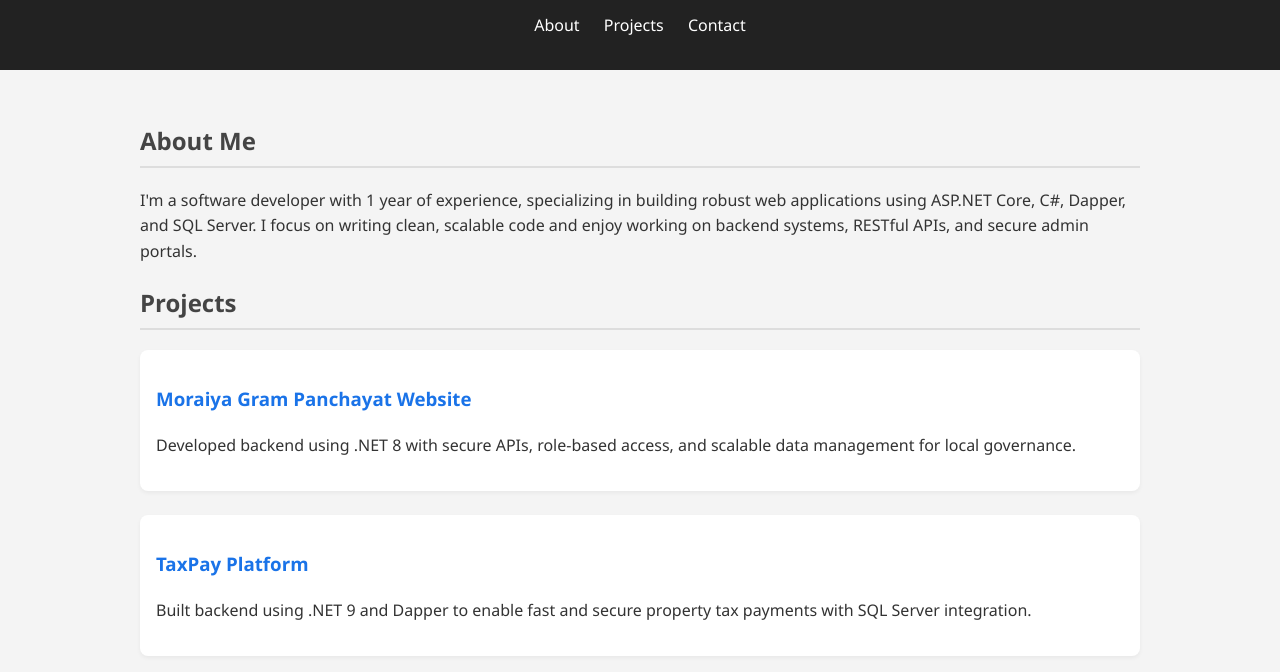
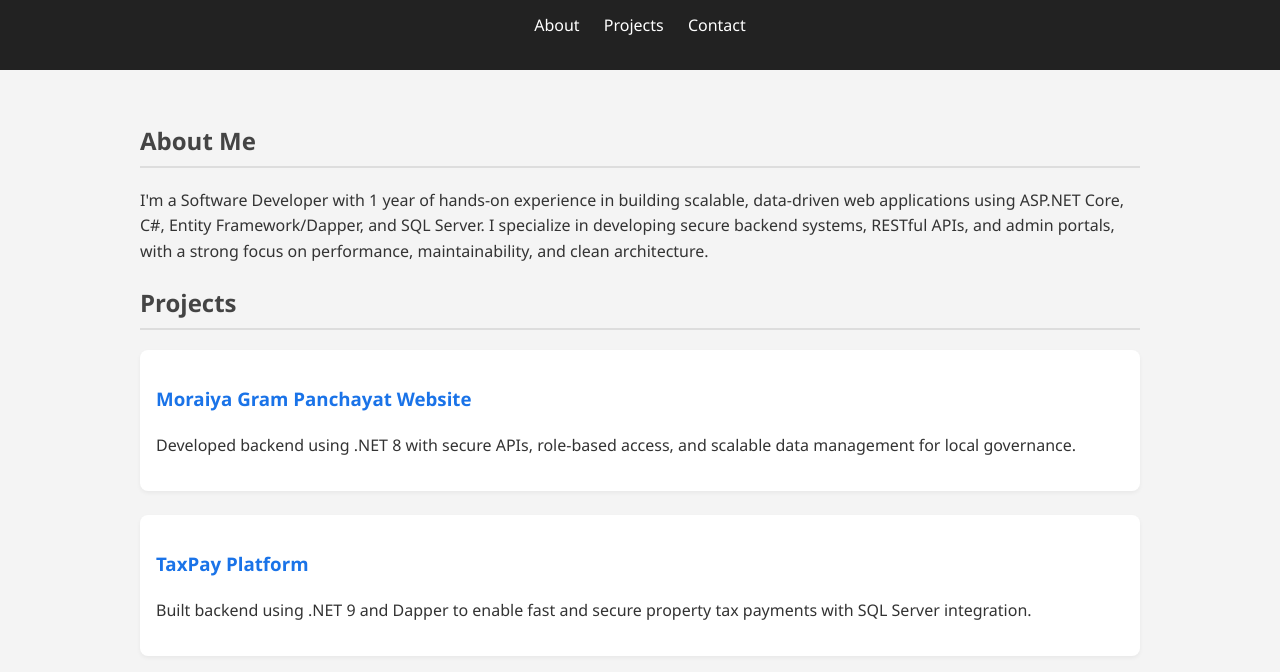
Before and after one commit to dhruvit-jodhani/dhruvitjodhani.github.io, a plain HTML site: page index.html in a window 1280 px wide. Shown: the part 128-800 px from the top of the page. Drawn offline with Linux system fonts and the light colour scheme.

Commit message:
Update index.html

```diff
--- a/index.html
+++ b/index.html
@@ -74,7 +74,7 @@
   <section id="about">
     <h2>About Me</h2>
     <p>
-      I'm a software developer with 1 year of experience, specializing in building robust web applications using ASP.NET Core, C#, Dapper, and SQL Server. I focus on writing clean, scalable code and enjoy working on backend systems, RESTful APIs, and secure admin portals.
+     I'm a Software Developer with 1 year of hands-on experience in building scalable, data-driven web applications using ASP.NET Core, C#, Entity Framework/Dapper, and SQL Server. I specialize in developing secure backend systems, RESTful APIs, and admin portals, with a strong focus on performance, maintainability, and clean architecture.
     </p>
   </section>
 
```
